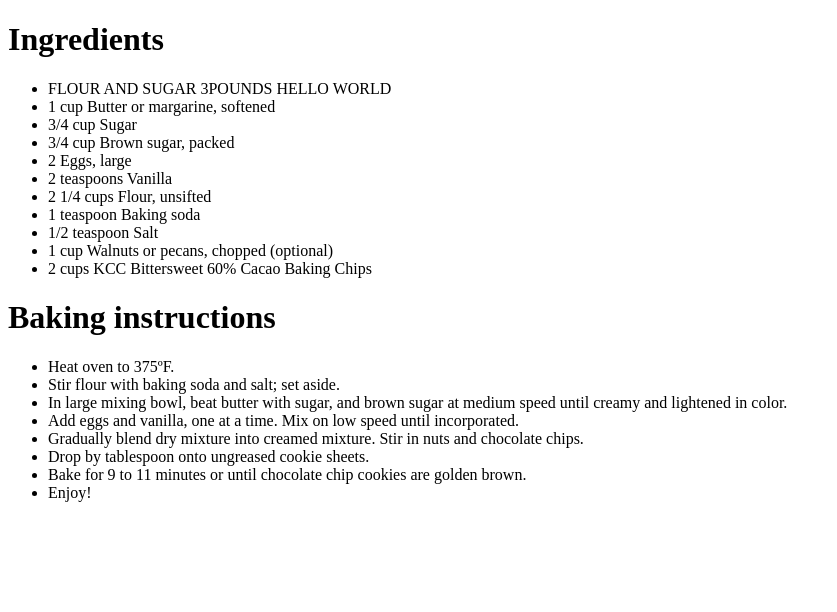
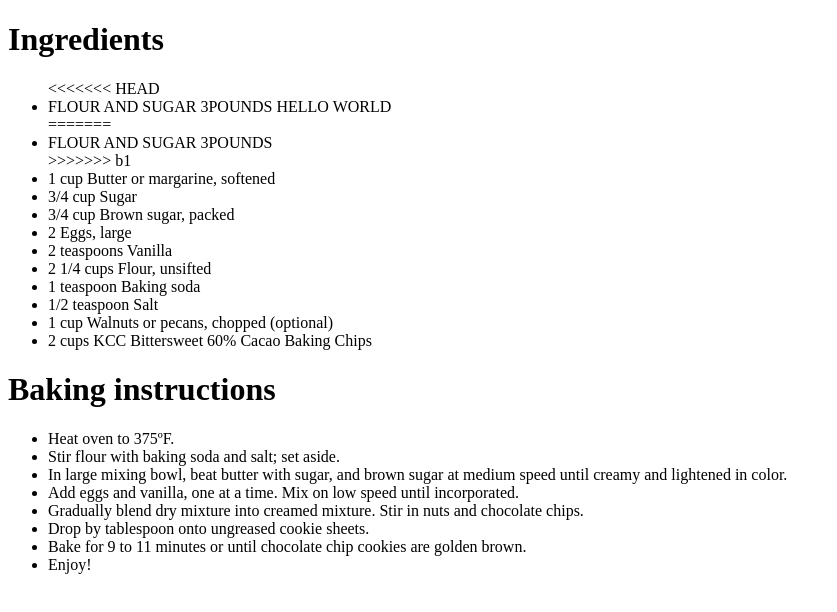
Before and after one commit to BARIRASAJJAD123/BariraCookieCompany, a plain HTML site: page secret recipe.htm in a window 1280 px wide. Shown: the whole page, without its empty margins (0-837 px from the left). Drawn offline with Linux system fonts and the light colour scheme.

Commit message:
update index.htm

```diff
--- a/secret recipe.htm
+++ b/secret recipe.htm
@@ -4,7 +4,11 @@
 
 <h1>Ingredients</h1>
 <ul>
+<<<<<<< HEAD
 <li>FLOUR AND SUGAR 3POUNDS HELLO WORLD </li>
+=======
+<li>FLOUR AND SUGAR 3POUNDS </li>
+>>>>>>> b1
 <li>1 cup Butter or margarine, softened</li>
 <li>3/4 cup Sugar</li>
 <li>3/4 cup Brown sugar, packed</li>
```
Also changed, not shown: index.htm (+1 -1 lines), 1 other file.
